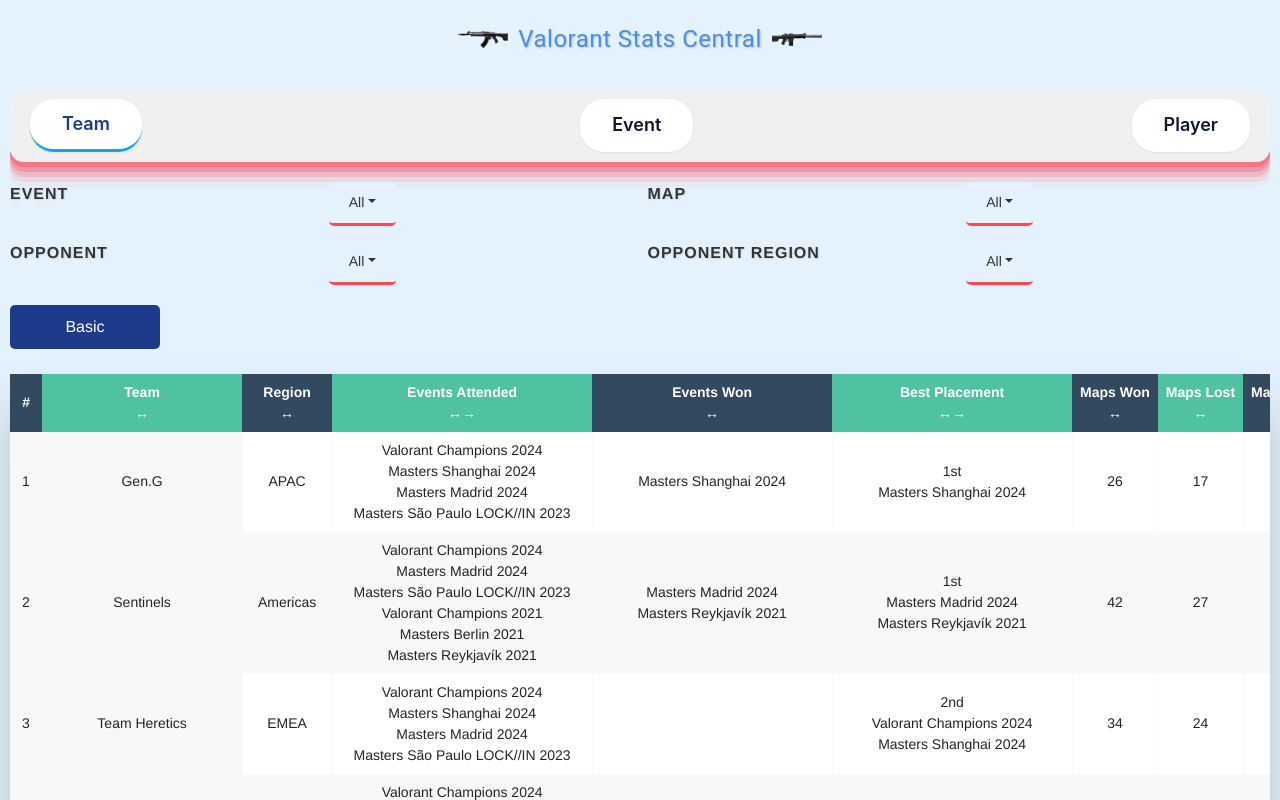
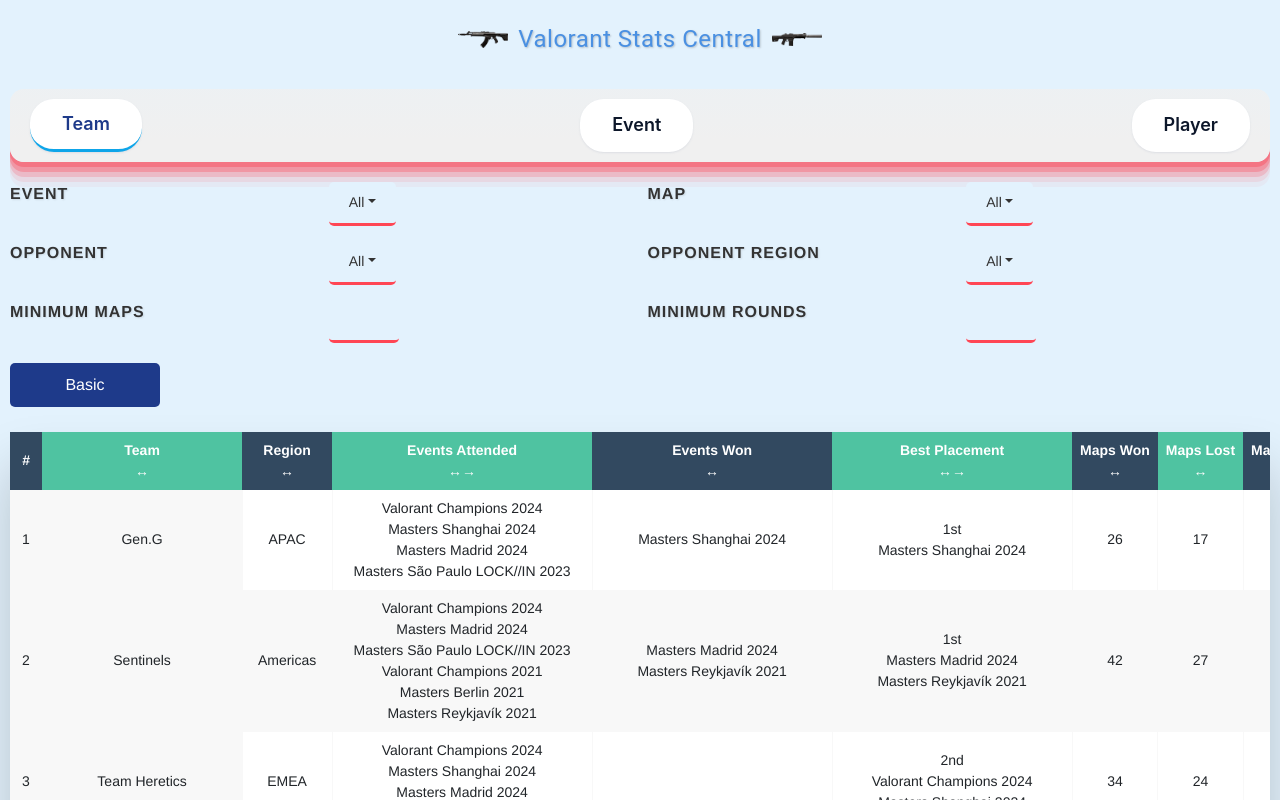
Before and after one commit to dhillonJas/val-stats, a React (Create React App) app: page / in a window 1280 px wide. Both pictures are taken after a click on the button "Team". Shown: the top 800 px of the page. Built offline with nearby package versions, Linux system fonts and the light colour scheme.

Commit message:
WIP: add minimum filters

```diff
--- a/src/Components/Player.js
+++ b/src/Components/Player.js
@@ -139,6 +139,8 @@
   const [region, setRegion] = useState(ALL)
   const [agent, setAgent] = useState(ALL)
   const [bestOf, setbestOf] = useState(ALL)
+  const [minMaps, setMinMaps] = useState('')
+  const [minRounds, setMinRounds] = useState('')
   const [dataToShow, setDataToShow] = useState(get_data(player_data))
 
 
@@ -163,14 +165,21 @@
     if (bestOf !== ALL)
       filtered_data = filtered_data.filter(player => player.match_length === bestOf)
 
+    filtered_data = get_data(filtered_data)
 
-    setDataToShow(get_data(filtered_data))
-    },[event, mapName, opponent, region, agent, bestOf])
+    if (minMaps !== '')
+      filtered_data = filtered_data.filter(player => player.maps_played >= minMaps)
+
+    if (minRounds !== '')
+      filtered_data = filtered_data.filter(player => player.rounds_played.attack + player.rounds_played.defense >= minRounds)
+
+    setDataToShow(filtered_data)
+    },[event, mapName, opponent, region, agent, bestOf, minMaps, minRounds])
 
 
     useEffect(() => {
       handleFilter()
-    }, [handleFilter, event, mapName, opponent, region, agent, bestOf]);
+    }, [handleFilter, event, mapName, opponent, region, agent, bestOf, minMaps, minRounds]);
 
     useEffect(() => {
       let viewMode = isAdvanced  ?  ADVANCED: BASIC
@@ -182,6 +191,10 @@
     const handleClick = () => {
       setIsAdvanced(!isAdvanced);
     };
+
+    const onMinMapChange = (e) => { setMinMaps(e.target.value) }
+    const onMinRoundChange = (e) => { setMinRounds(e.target.value) }
+
   return (
 <div>
        <div className='filter-container'>
@@ -220,6 +233,18 @@
                           setSelectedValue={setAgent}
                           options={Agents}>
           </DropdownComp>
+
+          <span className="filter-label">Minimum Maps</span>
+          <input className='filter-input'
+                 type="number"
+                 value={minMaps}
+                 onChange={onMinMapChange} />
+
+          <span className="filter-label">Minimum Rounds</span>
+          <input className='filter-input'
+                 type="number"
+                 value={minRounds}
+                 onChange={onMinRoundChange} />
         </div>
         <Button className={`toggle-button ${isAdvanced ? 'advanced' : ''}`}
                variant="dark"
--- a/src/Components/Team.js
+++ b/src/Components/Team.js
@@ -7,75 +7,64 @@
 import './css/toggle_button.css'
 import './css/filters.css'
 
-function Team({ onFilter, onViewModeChange}) {
+function get_data(data) {
+  return data.reduce((acc, curr) => {
 
-  const ALL = 'All'
-  const [isAdvanced, setIsAdvanced] = useState(false)
-  const [event, setEvent] = useState(ALL)
-  const [mapName, setMapName] = useState(ALL)
-  const [opponent, setOpponent] = useState(ALL)
-  const [region, setRegion] = useState(ALL)
-  const [dataToShow, setDataToShow] = useState(team_data)
+    const event_stats = curr['event_stats']
 
+    const total_stats = event_stats.reduce((innerAcc, innerCurr) => {
+        innerAcc.maps_won += innerCurr.maps_won
+        innerAcc.maps_lost += innerCurr.maps_lost
+        innerAcc.map_picks_won += innerCurr.map_picks_won
+        innerAcc.map_picks_lost += innerCurr.map_picks_lost
 
-  function sumFilteredData(filteredData) {
+        innerAcc.rounds_won.attack += innerCurr.rounds_won.attack
+        innerAcc.rounds_won.defense += innerCurr.rounds_won.defense
+        innerAcc.rounds_won.overtime += innerCurr.rounds_won.overtime
+        innerAcc.rounds_won.all += innerCurr.rounds_won.all
 
-    function sumOneTeamData(one_team_data){
-        return one_team_data.slice(0, -1).reduce((acc, curr) => {
+        innerAcc.rounds_lost.attack += innerCurr.rounds_lost.attack
+        innerAcc.rounds_lost.defense += innerCurr.rounds_lost.defense
+        innerAcc.rounds_lost.overtime += innerCurr.rounds_lost.overtime
+        innerAcc.rounds_lost.all += innerCurr.rounds_lost.all
 
-          acc.maps_won += curr.maps_won
-          acc.maps_lost += curr.maps_lost
-          acc.map_picks_won += curr.map_picks_won
-          acc.map_picks_lost += curr.map_picks_lost
+        innerAcc.kills.attack += innerCurr.kills.attack;
+        innerAcc.kills.defense += innerCurr.kills.defense;
+        innerAcc.kills.all += innerCurr.kills.all;
 
-          acc.rounds_won.attack += curr.rounds_won.attack
-          acc.rounds_won.defense += curr.rounds_won.defense
-          acc.rounds_won.overtime += curr.rounds_won.overtime
-          acc.rounds_won.all += curr.rounds_won.all
+        innerAcc.deaths.attack += innerCurr.deaths.attack;
+        innerAcc.deaths.defense += innerCurr.deaths.defense;
+        innerAcc.deaths.all += innerCurr.deaths.all;
 
-          acc.rounds_lost.attack += curr.rounds_lost.attack
-          acc.rounds_lost.defense += curr.rounds_lost.defense
-          acc.rounds_lost.overtime += curr.rounds_lost.overtime
-          acc.rounds_lost.all += curr.rounds_lost.all
+        innerAcc.assists.attack += innerCurr.assists.attack;
+        innerAcc.assists.defense += innerCurr.assists.defense;
+        innerAcc.assists.all += innerCurr.assists.all;
 
-          acc.kills.attack += curr.kills.attack;
-          acc.kills.defense += curr.kills.defense;
-          acc.kills.all += curr.kills.all;
+        innerAcc.diffs.attack += innerCurr.diffs.attack;
+        innerAcc.diffs.defense += innerCurr.diffs.defense;
+        innerAcc.diffs.all += innerCurr.diffs.all;
 
-          acc.deaths.attack += curr.deaths.attack;
-          acc.deaths.defense += curr.deaths.defense;
-          acc.deaths.all += curr.deaths.all;
+        innerAcc.first_kills.attack += innerCurr.first_kills.attack;
+        innerAcc.first_kills.defense += innerCurr.first_kills.defense;
+        innerAcc.first_kills.all += innerCurr.first_kills.all;
 
-          acc.assists.attack += curr.assists.attack;
-          acc.assists.defense += curr.assists.defense;
-          acc.assists.all += curr.assists.all;
+        innerAcc.first_deaths.attack += innerCurr.first_deaths.attack;
+        innerAcc.first_deaths.defense += innerCurr.first_deaths.defense;
+        innerAcc.first_deaths.all += innerCurr.first_deaths.all;
 
-          acc.diffs.attack += curr.diffs.attack;
-          acc.diffs.defense += curr.diffs.defense;
-          acc.diffs.all += curr.diffs.all;
+        innerAcc.Aces += innerCurr.Aces;
+        innerAcc['2k'] += innerCurr['2k'];
+        innerAcc['3k'] += innerCurr['3k'];
+        innerAcc['4k'] += innerCurr['4k'];
 
-          acc.first_kills.attack += curr.first_kills.attack;
-          acc.first_kills.defense += curr.first_kills.defense;
-          acc.first_kills.all += curr.first_kills.all;
+        innerAcc['1v1'] += innerCurr['1v1'];
+        innerAcc['1v2'] += innerCurr['1v2'];
+        innerAcc['1v3'] += innerCurr['1v3'];
+        innerAcc['1v4'] += innerCurr['1v4'];
+        innerAcc['1v5'] += innerCurr['1v5'];
 
-          acc.first_deaths.attack += curr.first_deaths.attack;
-          acc.first_deaths.defense += curr.first_deaths.defense;
-          acc.first_deaths.all += curr.first_deaths.all;
-
-          acc.Aces += curr.Aces;
-          acc['2k'] += curr['2k'];
-          acc['3k'] += curr['3k'];
-          acc['4k'] += curr['4k'];
-
-          acc['1v1'] += curr['1v1'];
-          acc['1v2'] += curr['1v2'];
-          acc['1v3'] += curr['1v3'];
-          acc['1v4'] += curr['1v4'];
-          acc['1v5'] += curr['1v5'];
-
-
-          return acc;
-        }, {
+        return innerAcc
+    },{
       maps_won: 0,
       maps_lost: 0,
       map_picks_won: 0,
@@ -100,68 +89,77 @@
       '1v3': 0,
       '1v4': 0,
       '1v5': 0,
-
     });
 
+    acc.push({
+        id:curr['id'],
+        name:curr['name'],
+        region:curr['region'],
+        events_attended:curr['events_attended'],
+        events_won:curr['events_won'],
+        events_best_placements:curr['events_best_placements'],
+        ...total_stats}
+      )
+    return acc
+  }, []);
 }
 
-    let summedData = []
-    filteredData.forEach(one_team_data => {
-      const team_data_sum = sumOneTeamData(one_team_data)
-      const team_info = one_team_data[one_team_data.length - 1]
-      const merged_info = {...team_info, ...team_data_sum}
-      summedData.push(merged_info)
-    })
+function Team({ onFilter, onViewModeChange}) {
 
-    return summedData
-  }
+  const ALL = 'All'
+  const [isAdvanced, setIsAdvanced] = useState(false)
+  const [event, setEvent] = useState(ALL)
+  const [mapName, setMapName] = useState(ALL)
+  const [opponent, setOpponent] = useState(ALL)
+  const [region, setRegion] = useState(ALL)
+  const [dataToShow, setDataToShow] = useState(get_data(team_data))
+  const [minMaps, setMinMaps] = useState('')
+  const [minRounds, setMinRounds] = useState('')
+
+  const handleFilter = useCallback(() => {
+    let filtered_data = team_data
+
+    if (event !== ALL)
+      filtered_data = filtered_data.map(item => ({
+        ...item,
+        event_stats: item.event_stats.filter(event_obj => event_obj.event_name === event)
+    }))
+
+    if (mapName !== ALL)
+      filtered_data = filtered_data.map(item => ({
+        ...item,
+        event_stats: item.event_stats.filter(event_obj => event_obj.map_name === mapName)
+    }))
 
 
-  const handleFilter = useCallback(() => {
-    if (event === ALL && mapName === ALL && opponent === ALL && region === ALL)
-        setDataToShow(team_data)
-    else
-    {
-        let dataToSum = []
-        team_data.forEach(team => {
-          let stats_obj = {}
-          if (event === ALL)
-            stats_obj = team['event_stats']
-          else
-            stats_obj = team['event_stats'].filter(event_stats_obj => event_stats_obj.event_name === event)
-
-          if (mapName !== ALL)
-            stats_obj = stats_obj.filter(event_stats_obj => event_stats_obj.map_name === mapName)
-
     if (opponent !== ALL)
-            stats_obj = stats_obj.filter(event_stats_obj => event_stats_obj.name === opponent)
+      filtered_data = filtered_data.map(item => ({
+        ...item,
+        event_stats: item.event_stats.filter(event_obj => event_obj.name === opponent)
+    }))
 
     if (region !== ALL)
-            stats_obj = stats_obj.filter(event_stats_obj => event_stats_obj.region === region)
+      filtered_data = filtered_data.map(item => ({
+        ...item,
+        event_stats: item.event_stats.filter(event_obj => event_obj.region === region)
+    }))
 
-          if (stats_obj.length > 0){
-              const info_dict = {
-                'id':team['id'],
-                'name':team['name'],
-                'region':team['region'],
-                'events_attended':team['events_attended'],
-                'events_won':team['events_won'],
-                'events_best_placements':team['events_best_placements']
+    filtered_data = filtered_data.filter(item => item.event_stats.length > 0)
+    filtered_data = get_data(filtered_data)
 
-              }
-              stats_obj.push(info_dict)
-              dataToSum.push(stats_obj)
-            }
-          },
+    if (minMaps !== '')
+      filtered_data = filtered_data.filter(team => team.maps_won + team.maps_lost >= minMaps)
 
-        )
-        setDataToShow(sumFilteredData(dataToSum))
-    }
-    }, [event, mapName, opponent, region])
+    if (minRounds !== '')
+      filtered_data = filtered_data.filter(team => team.rounds_won.all + team.rounds_lost.all >= minRounds)
+
+    setDataToShow(filtered_data)
+
+  }, [event, mapName, opponent, region, minMaps, minRounds])
 
 useEffect(() => {
   handleFilter()
-}, [handleFilter, event, mapName, opponent, region]);
+}, [handleFilter, event, mapName, opponent, region, minMaps, minRounds]);
 
 
   useEffect(() => {
@@ -184,6 +182,9 @@
   const handleClick = () => {
     setIsAdvanced(!isAdvanced);
   };
+
+  const onMinMapChange = (e) => { setMinMaps(e.target.value) }
+  const onMinRoundChange = (e) => { setMinRounds(e.target.value) }
 
   return (
     <div>
@@ -212,6 +213,18 @@
                           setSelectedValue={setRegion}
                           options={Regions}>
           </DropdownComp>
+
+          <span className="filter-label">Minimum Maps</span>
+          <input className='filter-input'
+                 type="number"
+                 value={minMaps}
+                 onChange={onMinMapChange} />
+
+          <span className="filter-label">Minimum Rounds</span>
+          <input className='filter-input'
+                 type="number"
+                 value={minRounds}
+                 onChange={onMinRoundChange} />
       </div>
       <Button className={`toggle-button ${isAdvanced ? 'advanced' : ''}`}
                variant="dark"
--- a/src/Components/css/filters.css
+++ b/src/Components/css/filters.css
@@ -57,3 +57,13 @@
     vertical-align: middle;
     text-shadow: 1px 1px 2px rgba(0, 0, 0, 0.1);
   }
+
+  .filter-input {
+    background-color: #E3F2FD;
+    border: none;
+    border-bottom: 3px solid #ff4654;
+    padding: 8px;
+    outline: none;
+    border-radius: 5px;
+    width: 70px;
+  }
```
Lines whose indentation alone changed are shown as unchanged.
